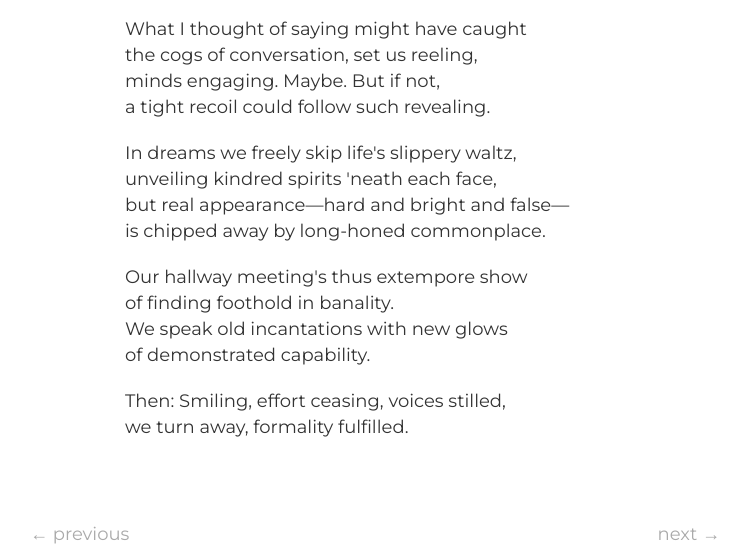
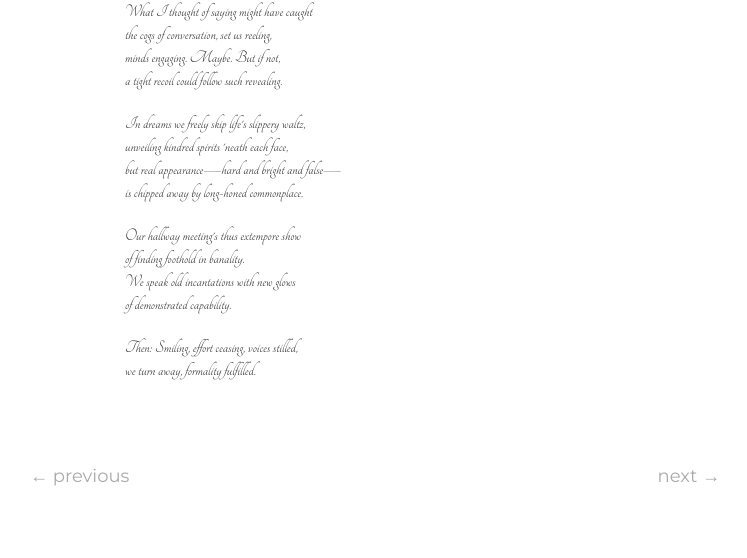
Before and after one commit to kduffie/sonnets, a plain HTML site: page lowest-common-denominator.html in a window 1280 px wide. Shown: the part 533-1091 px from the top of the page, without its empty margins (265-1012 px from the left). After the commit the page ends 1050 px from the top, so only its background shows below. Drawn offline with Linux system fonts and the light colour scheme.

Commit message:
no message

```diff
--- a/LowestCommonDenominator.html
+++ b/lowest-common-denominator.html
@@ -4,7 +4,7 @@
 <head>
   <title>Lowest Common Denominator</title>
   <link rel="stylesheet" type="text/css" href="styles.css">
-  <link href="https://fonts.googleapis.com/css?family=Montserrat|Poiret+One" rel="stylesheet">
+  <link href="https://fonts.googleapis.com/css?family=Montserrat|Poiret+One|Tangerine" rel="stylesheet">
 </head>
 
 <body>
--- a/styles.css
+++ b/styles.css
@@ -54,7 +54,7 @@
 }
 
 .footer {
-  margin-top: 80px;
+  margin: 80px 0 25px;
   padding: 5px;
 }
 
@@ -73,6 +73,7 @@ a:hover {
 .sonnet {
   max-width: 500px;
   margin: 0 auto;
+  font-family: 'Tangerine', cursive;
 }
 
 .sonnet-image-container {
```
